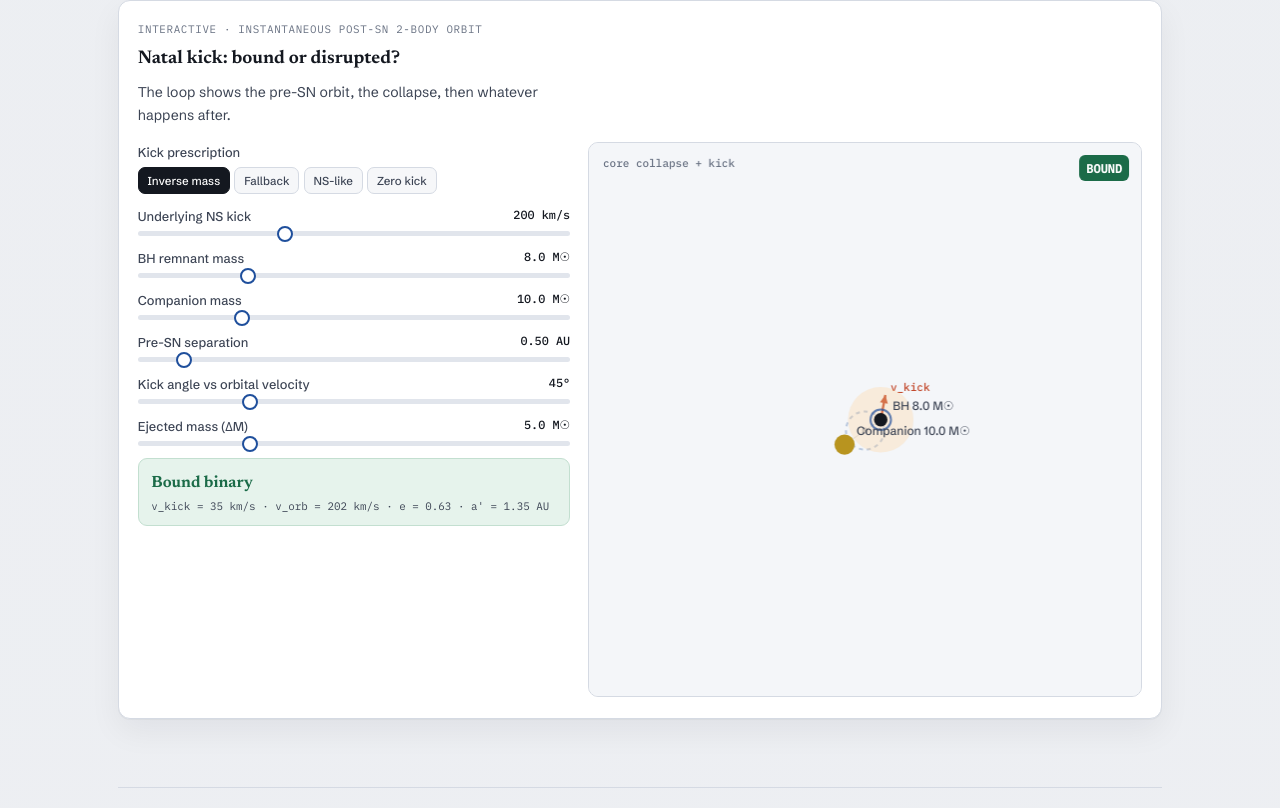
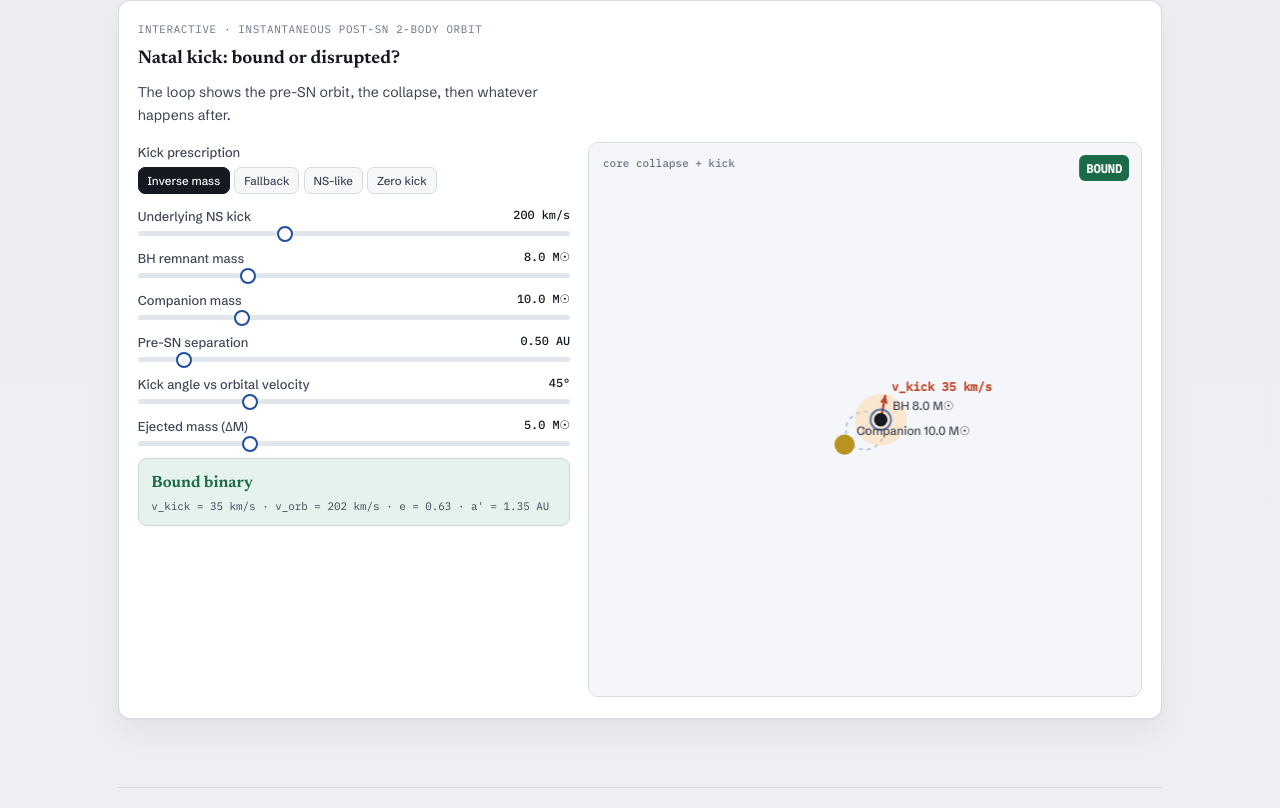
Before and after one commit to PiersonLip/MWBHWriteup, a plain HTML site: page index.html in a window 1280 px wide. Shown: the part 4832-5640 px from the top of the page. Drawn offline with Linux system fonts and the light colour scheme; animation ran at ten frames a second.

Commit message:
Hold the natal-kick flash beat longer so the arrow is readable.
Stretch the SN hold to ~1.2s, keep a short bloom, and label kick speed on the arrow.

Co-authored-by: Cursor <cursoragent@cursor.com>

```diff
--- a/index.html
+++ b/index.html
@@ -1139,10 +1139,10 @@
       ctx.fillRect(0, 0, w, h);
       if (!sim) return;
 
-      // Timeline
-      const cycle = 8.0;
+      // Timeline — flash beat holds so kick direction/strength can be read
+      const cycle = 8.8;
       const tau = animT % cycle;
-      const tPre = 2.4, tFlash = 2.65;
+      const tPre = 2.4, tFlash = 3.6; // ~1.2s kick arrow hold
       let phase, tPhys;
       if (tau < tPre) {
         phase = "pre";
@@ -1245,8 +1245,16 @@
       ctx.lineWidth = 1;
       ctx.beginPath(); ctx.moveTo(p1.x, p1.y); ctx.lineTo(p2.x, p2.y); ctx.stroke();
 
-      // Kick arrow only during flash
+      // Kick arrow held through the flash beat so direction/strength can be read
       if (phase === "flash") {
+        const flashDur = tFlash - tPre;
+        const f = (tau - tPre) / flashDur;
+        // Brief SN bloom at the start of the hold
+        if (f < 0.35) {
+          const g = f / 0.35;
+          ctx.fillStyle = `rgba(255,210,150,${0.55 * (1 - g)})`;
+          ctx.beginPath(); ctx.arc(p1.x, p1.y, 16 + g * 42, 0, Math.PI * 2); ctx.fill();
+        }
         const sn = prePositions(0);
         const s1 = S(sn.x1, sn.y1);
         const mag = Math.hypot(sim.kx, sim.ky) || 1;
@@ -1263,14 +1271,8 @@
         ctx.lineTo(ax - ux * 8 + uy * 4, ay + uy * 8 + ux * 4);
         ctx.lineTo(ax - ux * 8 - uy * 4, ay + uy * 8 - ux * 4);
         ctx.closePath(); ctx.fill();
-        ctx.font = "500 11px IBM Plex Mono";
-        ctx.fillText("v_kick", ax + 5, ay - 4);
-      }
-
-      if (phase === "flash") {
-        const f = (tau - tPre) / (tFlash - tPre);
-        ctx.fillStyle = `rgba(255,210,150,${0.5 * (1 - f)})`;
-        ctx.beginPath(); ctx.arc(p1.x, p1.y, 16 + f * 42, 0, Math.PI * 2); ctx.fill();
+        ctx.font = "600 12px IBM Plex Mono";
+        ctx.fillText(`v_kick ${sim.vkick_kms.toFixed(0)} km/s`, ax + 6, ay - 4);
       }
 
       // Companion
```
Also changed, not shown: 1 other file.
